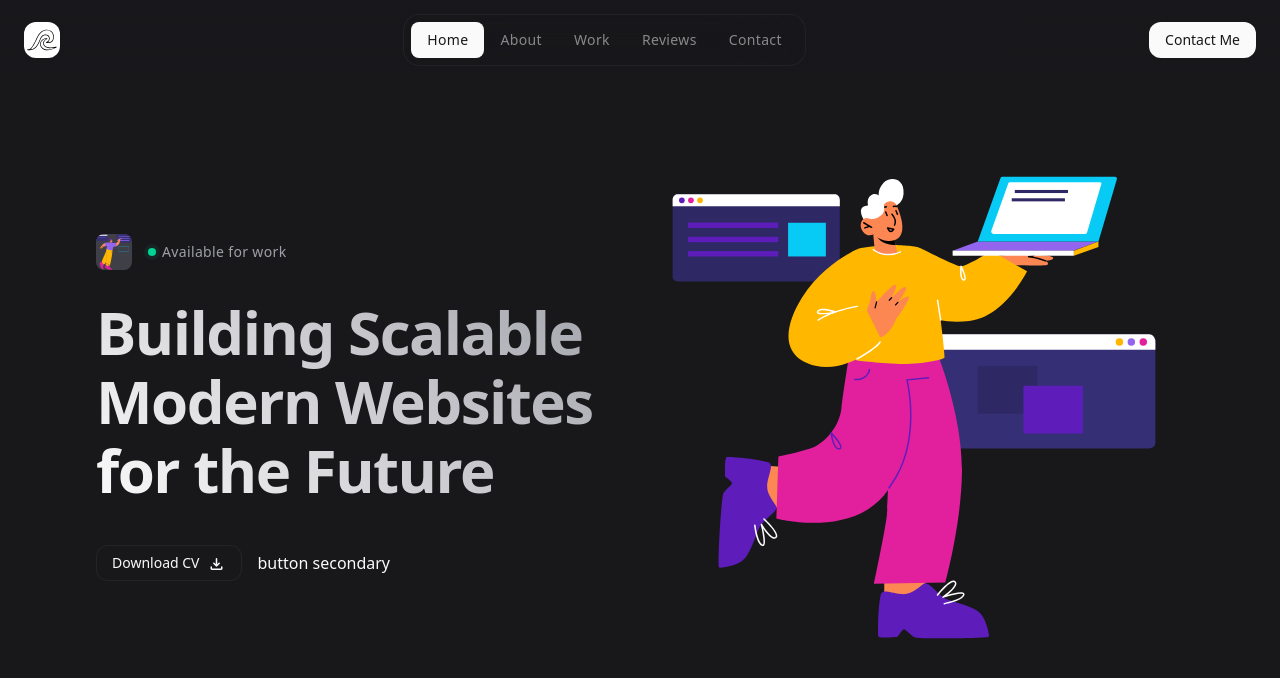
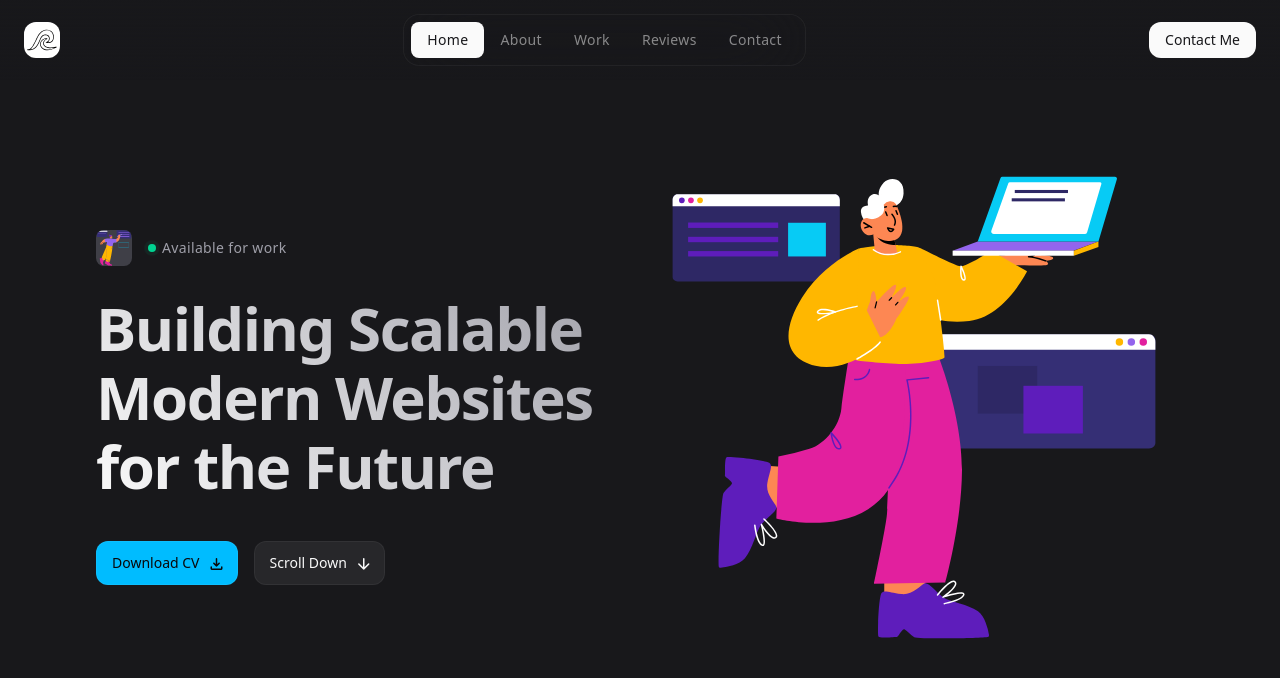
Before and after one commit to Raza-Ur-Rehman/Portfolio, a React (Vite) app: page / in a window 1280 px wide. Shown: the top 678 px of the page. Built offline with nearby package versions, Linux system fonts and the light colour scheme.

Commit message:
Update Code & Pending

```diff
--- a/src/components/Button.jsx
+++ b/src/components/Button.jsx
@@ -3,10 +3,14 @@
 \* ___________________________ */
 import PropTypes from "prop-types";
 
+/* ___________________________ *\
+    * Button Primary
+\* ___________________________ */
+
 const ButtonPrimary = ({href, target = "_self", label, icon, classes}) => {
   if (href) {
     return (
-      <a href={href} target={target} className={"btn btn-primary" + classes}
+      <a href={href} target={target} className={"btn btn-primary " + classes}
       >
         {label}
 
@@ -19,7 +23,7 @@ const ButtonPrimary = ({href, target = "_self", label, icon, classes}) => {
     );
   } else {
     return (
-      <button className={"btn btn-primary" + classes}>
+      <button className={"btn btn-primary " + classes}>
         {label}
 
         {icon ?
@@ -38,5 +42,46 @@ ButtonPrimary.propTypes = {
   icon: PropTypes.string,
   classes: PropTypes.string,
 };
+/* ___________________________ *\
+    * Button Outline
+\* ___________________________ */
 
-export { ButtonPrimary };
+const ButtonOutline = ({href, target = "_self", label, icon, classes}) => {
+  if (href) {
+    return (
+      <a href={href} target={target} className={"btn btn-outline " + classes}
+      >
+        {label}
+
+        {icon ?
+          <span className="material-symbols-rounded" aria-hidden="true">
+            {icon}
+          </span>
+         : undefined}
+      </a>
+    );
+  } else {
+    return (
+      <button className={"btn btn-outline " + classes}>
+        {label}
+
+        {icon ?
+          <span className="material-symbols-rounded" aria-hidden="true">
+            {icon}
+          </span>
+        : undefined}
+      </button>
+    );
+  }
+};
+ButtonOutline.propTypes = {
+  label: PropTypes.string.isRequired,
+  href: PropTypes.string,
+  target: PropTypes.string,
+  icon: PropTypes.string,
+  classes: PropTypes.string,
+};
+export {
+    ButtonPrimary,
+    ButtonOutline
+ };
--- a/src/components/Hero.jsx
+++ b/src/components/Hero.jsx
@@ -2,7 +2,7 @@
  * components
 \* ___________________________ */
 
-import { ButtonPrimary } from "./Button";
+import { ButtonOutline, ButtonPrimary } from "./Button";
 
 const Hero = () => {
   return (
@@ -34,7 +34,10 @@ const Hero = () => {
             <ButtonPrimary
             label="Download CV"
             icon="download" />
-            button secondary
+            <ButtonOutline
+            href="#about"
+            label="Scroll Down"
+            icon="arrow_downward" />
           </div>
         </div>
         <div className="">
--- a/src/index.css
+++ b/src/index.css
@@ -92,3 +92,12 @@ body {
 .btn .material-symbols-rounded {
     @apply text-[18px] ;
 }
+.btn:has(.material-symbols-rounded) {
+    @apply pr-3 ;
+}
+.btn-primary {
+    @apply h-11 bg-sky-400 text-zinc-950 active:bg-sky-400/90 hover:bg-sky-400/80 active:scale-95 ;
+}
+.btn-outline {
+    @apply h-11 bg-zinc-800 hover:bg-zinc-700 active:bg-zinc-800
+}
```
